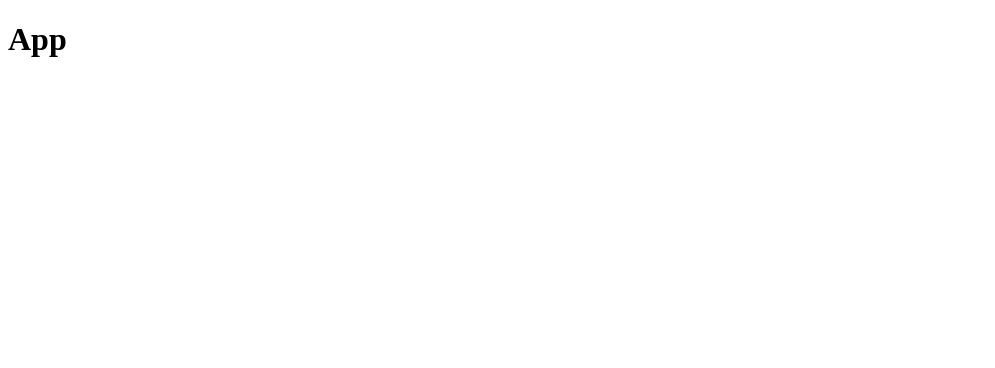
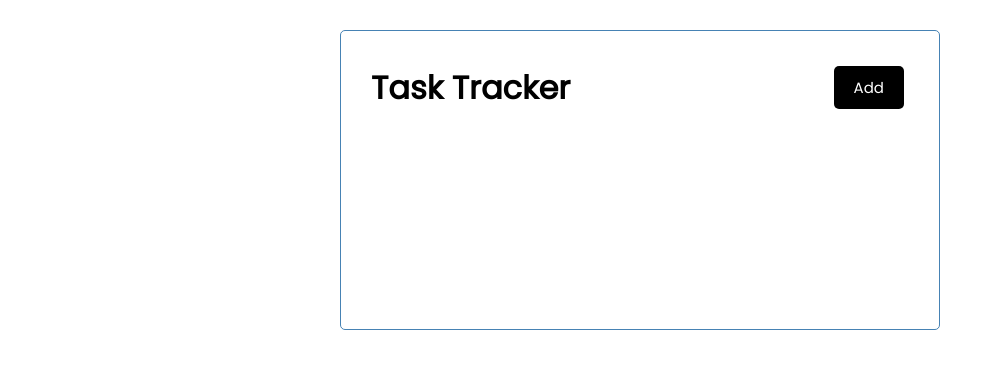
Before and after one commit to vinay-chowdary/react-task-tracker, a React (Create React App) app: page / in a window 1280 px wide. Shown: the top 368 px of the page, without its empty margins (0-995 px from the left). Built offline with nearby package versions, Linux system fonts and the light colour scheme.

Commit message:
add styles and Header component

```diff
--- a/src/App.js
+++ b/src/App.js
@@ -1,9 +1,9 @@
-import './App.css';
+import Header from "./components/Header";
 
 function App() {
   return (
-    <div className="App">
-      <h1>App</h1>
+    <div className="App container">
+      <Header title="Task Tracker" />
     </div>
   );
 }
--- /dev/null
+++ b/src/components/Button.jsx
@@ -0,0 +1,24 @@
+import PropTypes from 'prop-types'
+
+function Button({ color, text, onClick }) {
+    return (
+        <button className="btn" style={{
+            backgroundColor: { color },
+        }}
+            onClick={onClick}
+        >{text}</button>
+    )
+}
+
+Button.defaultProps = {
+    color: 'steelblue',
+    text: 'Add'
+}
+
+Button.propTypes = {
+    color: PropTypes.string,
+    text: PropTypes.string,
+    onClick: PropTypes.func
+}
+
+export default Button;
--- /dev/null
+++ b/src/components/Header.jsx
@@ -0,0 +1,28 @@
+import PropTypes from 'prop-types'
+import Button from './Button';
+
+function handleClick() {
+    console.log("hey");
+}
+const Header = ({ title }) => {
+    return (
+        <header className="header">
+            <h1>{title}</h1>
+            <Button onClick={handleClick} />
+        </header>
+    )
+}
+
+
+//default props --> incase no props were passed
+Header.defaultProps = {
+    title: "Task Tracker"
+}
+
+
+//set data types for props... isRequired is optional
+Header.propTypes = {
+    title: PropTypes.string.isRequired,
+}
+
+export default Header
--- a/src/index.css
+++ b/src/index.css
@@ -0,0 +1,112 @@
+@import url("https://fonts.googleapis.com/css2?family=Poppins:wght@300;400&display=swap");
+
+* {
+  box-sizing: border-box;
+  margin: 0;
+  padding: 0;
+}
+
+body {
+  font-family: "Poppins", sans-serif;
+}
+
+.container {
+  max-width: 600px;
+  margin: 30px auto;
+  overflow: auto;
+  min-height: 300px;
+  border: 1px solid steelblue;
+  padding: 30px;
+  border-radius: 5px;
+}
+
+.header {
+  display: flex;
+  justify-content: space-between;
+  align-items: center;
+  margin-bottom: 20px;
+}
+
+.btn {
+  display: inline-block;
+  background: #000;
+  color: #fff;
+  border: none;
+  padding: 10px 20px;
+  margin: 5px;
+  border-radius: 5px;
+  cursor: pointer;
+  text-decoration: none;
+  font-size: 15px;
+  font-family: inherit;
+}
+
+.btn:focus {
+  outline: none;
+}
+
+.btn:active {
+  transform: scale(0.98);
+}
+
+.btn-block {
+  display: block;
+  width: 100%;
+}
+
+.task {
+  background: #f4f4f4;
+  margin: 5px;
+  padding: 10px 20px;
+  cursor: pointer;
+}
+
+.task.reminder {
+  border-left: 5px solid green;
+}
+
+.task h3 {
+  display: flex;
+  align-items: center;
+  justify-content: space-between;
+}
+
+.add-form {
+  margin-bottom: 40px;
+}
+
+.form-control {
+  margin: 20px 0;
+}
+
+.form-control label {
+  display: block;
+}
+
+.form-control input {
+  width: 100%;
+  height: 40px;
+  margin: 5px;
+  padding: 3px 7px;
+  font-size: 17px;
+}
+
+.form-control-check {
+  display: flex;
+  align-items: center;
+  justify-content: space-between;
+}
+
+.form-control-check label {
+  flex: 1;
+}
+
+.form-control-check input {
+  flex: 2;
+  height: 20px;
+}
+
+footer {
+  margin-top: 30px;
+  text-align: center;
+}
```
Also changed, not shown: src/App.css (deleted), 1 other file (tests, documents, lock files or other folders).
